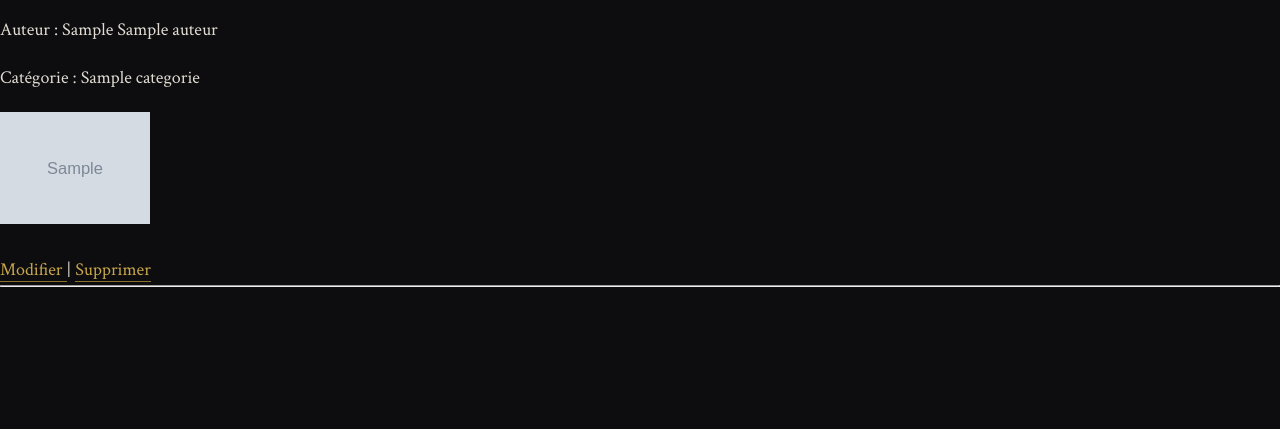
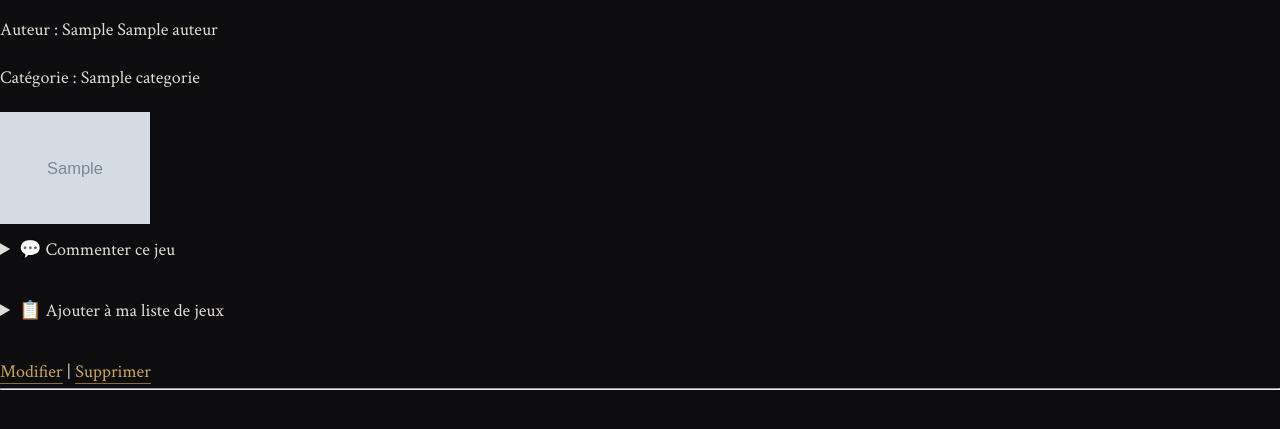
Before and after one commit to debenji68/SAE-2.03, a Django app: page /jeux/ in a window 1280 px wide. Shown: the part 314-743 px from the top of the page. Run offline with Django 5.2, Linux system fonts and the light colour scheme; tables that the repository leaves empty hold one stand-in row (values such as "Sample post"); grey boxes marked "Sample" are stand-in pictures.

Commit message:
corriger

```diff
--- a/SAE_203/ludotheque/templates/ludotheque/jeux/liste.html
+++ b/SAE_203/ludotheque/templates/ludotheque/jeux/liste.html
@@ -1,48 +1,73 @@
+<!DOCTYPE html>
+<html lang="en">
+<head>
+  {% load static %}
+  <link rel="stylesheet" href="{% static 'ludotheque/style.css' %}">
+  <meta charset="UTF-8">
+  <title>Title</title>
+</head>
+<body>
     <h1>Liste des jeux</h1>
-{% load static %}
-<head>
-    <link rel="stylesheet" href="{% static 'ludotheque/style.css' %}">
-</head>
     <a href="{% url 'accueil' %}">Accueil</a>
-<br><br>
-
-<a href="{% url 'ajouter_jeu' %}">
-    Ajouter un jeu
-</a>
-
+    <br>
+    <br>
+    <a href="{% url 'ajouter_jeu' %}"> Ajouter un jeu </a>
     <hr>
-
     {% for jeu in jeux %}
-
         <h2>{{ jeu.titre }}</h2>
-
         <p>Année de sortie : {{ jeu.annee_sortie }}</p>
         <p>Éditeur : {{ jeu.editeur }}</p>
         <p>Auteur : {{ jeu.auteur }}</p>
         <p>Catégorie : {{ jeu.categorie }}</p>
-
         {% if jeu.photo_boite %}
             <img src="{{ jeu.photo_boite.url }}" width="150">
         {% else %}
             <p>Aucune photo de boîte</p>
         {% endif %}
-
+        <br>
+        <details>
+            <summary>💬 Commenter ce jeu</summary>
+            <form method="post" action="{% url 'commenter_jeu' jeu.id %}">
+                {% csrf_token %}
+                <label for="joueur_{{ jeu.id }}">Joueur :</label>
+                <select name="joueur_id" id="joueur_{{ jeu.id }}">
+                    {% for joueur in joueurs %}
+                        <option value="{{ joueur.id }}">{{ joueur.username }}</option>
+                    {% endfor %}
+                </select>
                 <br><br>
-
-    <a href="{% url 'modifier_jeu' jeu.id %}">
-        Modifier
-    </a>
-
+                <label for="note_{{ jeu.id }}">Note /20 :</label>
+                <input type="number" name="note" id="note_{{ jeu.id }}" min="0" max="20" required>
+                <br><br>
+                <label for="commentaire_{{ jeu.id }}">Avis (facultatif) :</label>
+                <br>
+                <textarea name="commentaire" id="commentaire_{{ jeu.id }}" rows="3" cols="40"></textarea>
+                <br><br>
+                <button type="submit">Envoyer</button>
+            </form>
+        </details>
+        <br>
+        <details>
+            <summary>📋 Ajouter à ma liste de jeux</summary>
+            <form method="post" action="{% url 'ajouter_jeu_liste_depuis_jeux' jeu.id %}">
+                {% csrf_token %}
+                <label for="joueur_liste_{{ jeu.id }}">Joueur :</label>
+                <select name="joueur_id" id="joueur_liste_{{ jeu.id }}">
+                    {% for joueur in joueurs %}
+                        <option value="{{ joueur.id }}">{{ joueur.username }}</option>
+                    {% endfor %}
+                </select>
+                <br><br>
+                <button type="submit">Ajouter à ma liste</button>
+            </form>
+        </details>
+        <br>
+        <a href="{% url 'modifier_jeu' jeu.id %}">Modifier</a>
         |
-
-    <a href="{% url 'supprimer_jeu' jeu.id %}">
-        Supprimer
-    </a>
-
+        <a href="{% url 'supprimer_jeu' jeu.id %}">Supprimer</a>
         <hr>
-
     {% empty %}
-
         <p>Aucun jeu enregistré.</p>
-
     {% endfor %}
+</body>
+</html>
--- a/SAE_203/ludotheque/urls.py
+++ b/SAE_203/ludotheque/urls.py
@@ -21,6 +21,9 @@ urlpatterns = [
     path('jeux/ajouter/', views.ajouter_jeu, name='ajouter_jeu'),
     path('jeux/modifier/<int:id>/', views.modifier_jeu, name='modifier_jeu'),
     path('jeux/supprimer/<int:id>/', views.supprimer_jeu, name='supprimer_jeu'),
+    path('jeux/<int:jeu_id>/commenter/', views.commenter_jeu, name='commenter_jeu'),
+    path('jeux/<int:jeu_id>/ajouter-liste/', views.ajouter_jeu_liste_depuis_jeux, name='ajouter_jeu_liste_depuis_jeux'),
+
 
     # Joueurs
     path('joueurs/', views.liste_joueurs, name='liste_joueurs'),
@@ -28,6 +31,8 @@ urlpatterns = [
     path('joueurs/modifier/<int:id>/', views.modifier_joueur, name='modifier_joueur'),
     path('joueurs/supprimer/<int:id>/', views.supprimer_joueur, name='supprimer_joueur'),
     path('joueurs/<int:id>/', views.fiche_joueur, name='fiche_joueur'),
+    path('joueurs/<int:id>/liste/', views.ma_liste_jeux, name='ma_liste_jeux'),
+    path('joueurs/<int:joueur_id>/liste/retirer/<int:jeu_id>/', views.retirer_jeu_liste, name='retirer_jeu_liste'),
 
     # Commentaires
     path('commentaires/', views.liste_commentaires, name='liste_commentaires'),
--- a/SAE_203/ludotheque/views.py
+++ b/SAE_203/ludotheque/views.py
@@ -1,6 +1,6 @@
 from django.shortcuts import render, redirect, get_object_or_404
 
-from .models import Categorie, Auteur, Jeu, Joueur, Commentaire
+from .models import Categorie, Auteur, Jeu, Joueur, Commentaire, ListeJeux
 from .forms import CategorieForm, AuteurForm, JeuForm, JoueurForm, CommentaireForm
 
 
@@ -101,11 +101,13 @@ def supprimer_auteur(request, id):
     })
 
 
-
 def liste_jeux(request):
     jeux = Jeu.objects.all()
+    joueurs = Joueur.objects.all()
+
     return render(request, 'ludotheque/jeux/liste.html', {
-        'jeux': jeux
+        'jeux': jeux,
+        'joueurs': joueurs,
     })
 
 
@@ -247,3 +249,69 @@ def supprimer_commentaire(request, id):
     return render(request, 'ludotheque/commentaires/supprimer.html', {
         'commentaire': commentaire
     })
+
+
+def ma_liste_jeux(request, id):
+    joueur = get_object_or_404(Joueur, pk=id)
+
+    # Créer la liste si elle n'existe pas encore
+    liste, created = ListeJeux.objects.get_or_create(joueur=joueur)
+
+    if request.method == 'POST':
+        jeu_id = request.POST.get('jeu_id')
+        if jeu_id:
+            jeu = get_object_or_404(Jeu, pk=jeu_id)
+            liste.jeux.add(jeu)
+        return redirect('ma_liste_jeux', id=joueur.id)
+
+    # Jeux pas encore dans la liste (pour le formulaire d'ajout)
+    jeux_disponibles = Jeu.objects.exclude(id__in=liste.jeux.all())
+
+    return render(request, 'ludotheque/liste_jeux/ma_liste.html', {
+        'joueur': joueur,
+        'liste': liste,
+        'jeux_disponibles': jeux_disponibles,
+    })
+
+
+def retirer_jeu_liste(request, joueur_id, jeu_id):
+    joueur = get_object_or_404(Joueur, pk=joueur_id)
+    jeu = get_object_or_404(Jeu, pk=jeu_id)
+
+    liste = get_object_or_404(ListeJeux, joueur=joueur)
+    liste.jeux.remove(jeu)
+
+    return redirect('ma_liste_jeux', id=joueur.id)
+
+
+def commenter_jeu(request, jeu_id):
+    jeu = get_object_or_404(Jeu, pk=jeu_id)
+
+    if request.method == 'POST':
+        joueur_id = request.POST.get('joueur_id')
+        note = request.POST.get('note')
+        commentaire_texte = request.POST.get('commentaire', '')
+
+        joueur = get_object_or_404(Joueur, pk=joueur_id)
+
+        Commentaire.objects.create(
+            jeu=jeu,
+            joueur=joueur,
+            note=note,
+            commentaire=commentaire_texte,
+        )
+
+    return redirect('liste_jeux')
+
+
+def ajouter_jeu_liste_depuis_jeux(request, jeu_id):
+    jeu = get_object_or_404(Jeu, pk=jeu_id)
+
+    if request.method == 'POST':
+        joueur_id = request.POST.get('joueur_id')
+        joueur = get_object_or_404(Joueur, pk=joueur_id)
+
+        liste, created = ListeJeux.objects.get_or_create(joueur=joueur)
+        liste.jeux.add(jeu)
+
+    return redirect('liste_jeux')
```
Also changed, not shown: SAE_203/ludotheque/templates/ludotheque/commentaires/form.html (added, +19 -0 lines), SAE_203/ludotheque/templates/ludotheque/commentaires/liste.html (added, +32 -0 lines), SAE_203/ludotheque/templates/ludotheque/commentaires/supprimer.html (added, +17 -0 lines), SAE_203/ludotheque/templates/ludotheque/liste_jeux/ma_liste.html (added, +40 -0 lines). Lines whose indentation alone changed are shown as unchanged.
